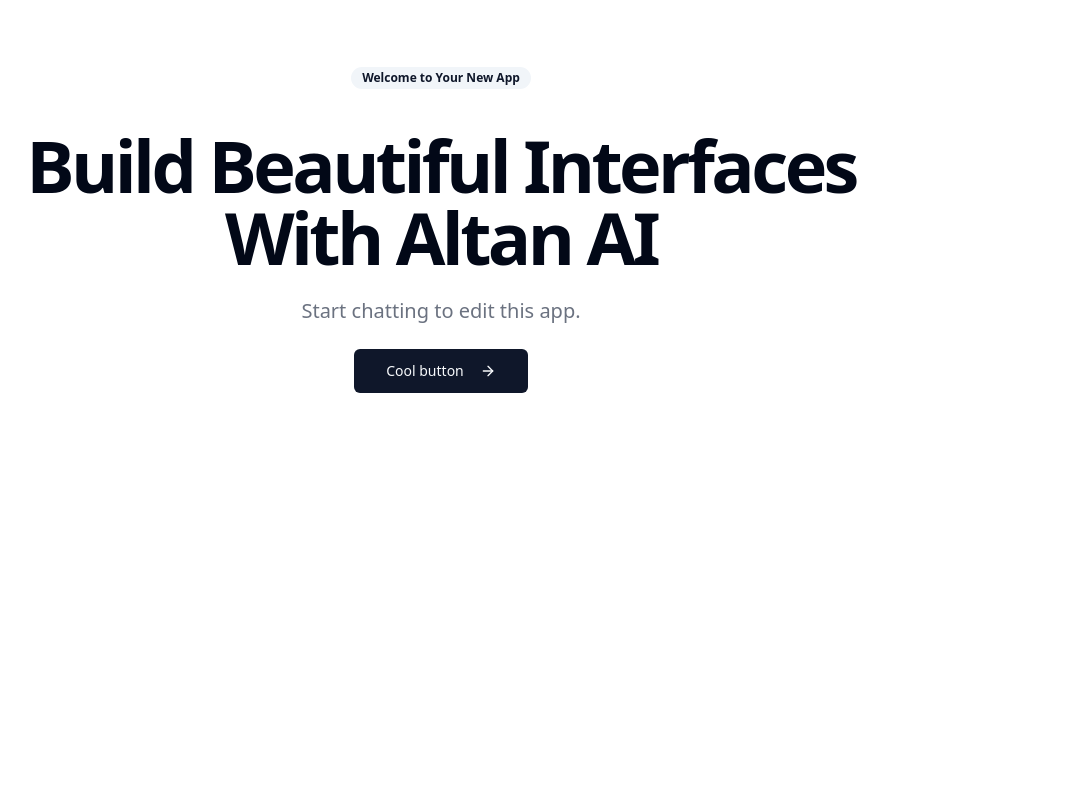
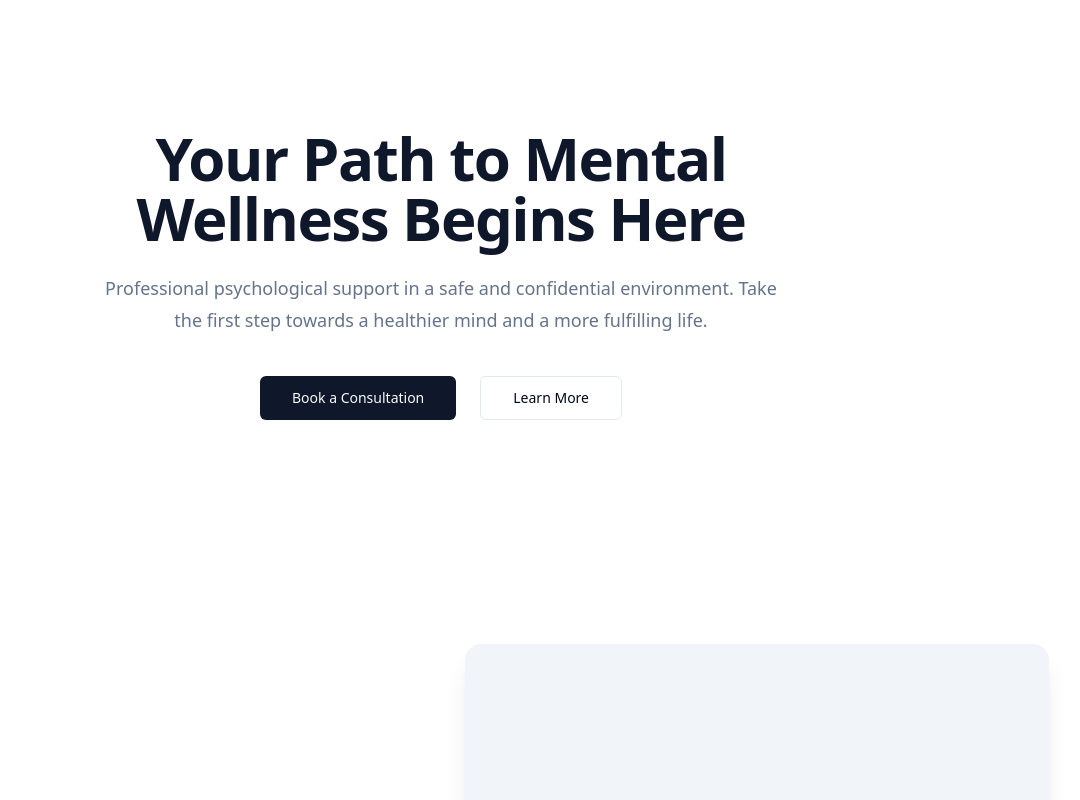
Before and after one commit to altanlabs/c8e389-my-app, a React (Vite) app: page / in a window 1280 px wide. Shown: the whole page, without its empty margins (199-1279 px from the left). Built offline with nearby package versions, Linux system fonts and the light colour scheme; what @radix-ui/themes would draw is missing.

Commit message:
New commit

```diff
--- /dev/null
+++ b/src/components/blocks/about-section.tsx
@@ -0,0 +1,47 @@
+import { Card, CardContent } from "@/components/ui/card";
+
+export function AboutSection() {
+  return (
+    <section className="py-24">
+      <div className="mx-auto max-w-7xl px-6 lg:px-8">
+        <div className="grid grid-cols-1 lg:grid-cols-2 gap-12 items-center">
+          <div>
+            <h2 className="text-3xl font-bold tracking-tight sm:text-4xl text-primary mb-6">
+              Dr. Sarah Johnson
+            </h2>
+            <div className="space-y-4 text-muted-foreground">
+              <p>
+                With over 15 years of experience in clinical psychology, I am dedicated to helping individuals navigate life's challenges and achieve emotional well-being.
+              </p>
+              <p>
+                My approach combines evidence-based techniques with compassionate care, creating a safe space for healing and growth.
+              </p>
+            </div>
+            <div className="mt-8 grid grid-cols-1 md:grid-cols-2 gap-4">
+              <Card className="border-none bg-muted">
+                <CardContent className="pt-6">
+                  <div className="text-2xl font-bold text-primary mb-2">15+</div>
+                  <div className="text-sm text-muted-foreground">Years Experience</div>
+                </CardContent>
+              </Card>
+              <Card className="border-none bg-muted">
+                <CardContent className="pt-6">
+                  <div className="text-2xl font-bold text-primary mb-2">1000+</div>
+                  <div className="text-sm text-muted-foreground">Clients Helped</div>
+                </CardContent>
+              </Card>
+            </div>
+          </div>
+          <div className="relative">
+            <div className="aspect-[4/5] rounded-2xl bg-muted object-cover shadow-xl">
+              {/* Placeholder for psychologist image */}
+              <div className="absolute inset-0 flex items-center justify-center text-muted-foreground">
+                Professional Photo
+              </div>
+            </div>
+          </div>
+        </div>
+      </div>
+    </section>
+  );
+}
--- /dev/null
+++ b/src/components/blocks/contact-section.tsx
@@ -0,0 +1,67 @@
+import { Button } from "@/components/ui/button";
+import { Card, CardContent } from "@/components/ui/card";
+import { Input } from "@/components/ui/input";
+import { Textarea } from "@/components/ui/textarea";
+
+export function ContactSection() {
+  return (
+    <section className="py-24 bg-muted/50">
+      <div className="mx-auto max-w-7xl px-6 lg:px-8">
+        <div className="mx-auto max-w-2xl text-center mb-16">
+          <h2 className="text-3xl font-bold tracking-tight sm:text-4xl text-primary">
+            Get in Touch
+          </h2>
+          <p className="mt-4 text-lg text-muted-foreground">
+            Take the first step towards better mental health
+          </p>
+        </div>
+        <div className="grid grid-cols-1 lg:grid-cols-2 gap-12">
+          <Card className="border-none shadow-lg">
+            <CardContent className="p-6">
+              <form className="space-y-6">
+                <div className="space-y-2">
+                  <Input placeholder="Your Name" />
+                </div>
+                <div className="space-y-2">
+                  <Input type="email" placeholder="Email Address" />
+                </div>
+                <div className="space-y-2">
+                  <Input placeholder="Phone Number" />
+                </div>
+                <div className="space-y-2">
+                  <Textarea placeholder="Your Message" className="min-h-[150px]" />
+                </div>
+                <Button className="w-full">Send Message</Button>
+              </form>
+            </CardContent>
+          </Card>
+          <div className="space-y-8">
+            <div>
+              <h3 className="text-lg font-semibold mb-4">Office Location</h3>
+              <p className="text-muted-foreground">
+                123 Therapy Street<br />
+                Suite 456<br />
+                New York, NY 10001
+              </p>
+            </div>
+            <div>
+              <h3 className="text-lg font-semibold mb-4">Contact Information</h3>
+              <div className="space-y-2 text-muted-foreground">
+                <p>Phone: (555) 123-4567</p>
+                <p>Email: contact@drjohnson.com</p>
+              </div>
+            </div>
+            <div>
+              <h3 className="text-lg font-semibold mb-4">Office Hours</h3>
+              <div className="space-y-2 text-muted-foreground">
+                <p>Monday - Friday: 9:00 AM - 7:00 PM</p>
+                <p>Saturday: 10:00 AM - 4:00 PM</p>
+                <p>Sunday: Closed</p>
+              </div>
+            </div>
+          </div>
+        </div>
+      </div>
+    </section>
+  );
+}
--- /dev/null
+++ b/src/components/blocks/hero-section.tsx
@@ -0,0 +1,27 @@
+import { Button } from "@/components/ui/button";
+
+export function HeroSection() {
+  return (
+    <div className="relative bg-background py-24 sm:py-32">
+      <div className="mx-auto max-w-7xl px-6 lg:px-8">
+        <div className="mx-auto max-w-2xl text-center">
+          <h1 className="text-4xl font-bold tracking-tight text-primary sm:text-6xl">
+            Your Path to Mental Wellness Begins Here
+          </h1>
+          <p className="mt-6 text-lg leading-8 text-muted-foreground">
+            Professional psychological support in a safe and confidential environment.
+            Take the first step towards a healthier mind and a more fulfilling life.
+          </p>
+          <div className="mt-10 flex items-center justify-center gap-x-6">
+            <Button size="lg">
+              Book a Consultation
+            </Button>
+            <Button variant="outline" size="lg">
+              Learn More
+            </Button>
+          </div>
+        </div>
+      </div>
+    </div>
+  );
+}
--- /dev/null
+++ b/src/components/blocks/services-section.tsx
@@ -0,0 +1,56 @@
+import { Card, CardContent, CardDescription, CardHeader, CardTitle } from "@/components/ui/card";
+
+const services = [
+  {
+    title: "Individual Therapy",
+    description: "One-on-one sessions tailored to your unique needs and goals.",
+    icon: "🤝",
+  },
+  {
+    title: "Couples Counseling",
+    description: "Build stronger relationships through effective communication and understanding.",
+    icon: "💑",
+  },
+  {
+    title: "Anxiety Treatment",
+    description: "Learn effective strategies to manage and overcome anxiety.",
+    icon: "🧘‍♀️",
+  },
+  {
+    title: "Depression Support",
+    description: "Find your way back to joy and purpose with professional guidance.",
+    icon: "🌅",
+  },
+];
+
+export function ServicesSection() {
+  return (
+    <section className="py-24 bg-muted/50">
+      <div className="mx-auto max-w-7xl px-6 lg:px-8">
+        <div className="mx-auto max-w-2xl text-center mb-16">
+          <h2 className="text-3xl font-bold tracking-tight sm:text-4xl text-primary">
+            Services Offered
+          </h2>
+          <p className="mt-4 text-lg text-muted-foreground">
+            Professional psychological services tailored to your needs
+          </p>
+        </div>
+        <div className="grid grid-cols-1 md:grid-cols-2 lg:grid-cols-4 gap-6">
+          {services.map((service) => (
+            <Card key={service.title} className="border-none shadow-lg">
+              <CardHeader>
+                <div className="text-4xl mb-4">{service.icon}</div>
+                <CardTitle>{service.title}</CardTitle>
+              </CardHeader>
+              <CardContent>
+                <CardDescription className="text-base">
+                  {service.description}
+                </CardDescription>
+              </CardContent>
+            </Card>
+          ))}
+        </div>
+      </div>
+    </section>
+  );
+}
--- a/src/pages/index.tsx
+++ b/src/pages/index.tsx
@@ -1,37 +1,15 @@
-import { Badge } from "@/components/ui/badge"
-import { Button } from "@/components/ui/button"
-import { motion } from "framer-motion"
-import { ArrowRight } from "lucide-react"
-import { useNavigate } from "react-router-dom"
-
+import { HeroSection } from "@/components/blocks/hero-section";
+import { ServicesSection } from "@/components/blocks/services-section";
+import { AboutSection } from "@/components/blocks/about-section";
+import { ContactSection } from "@/components/blocks/contact-section";
 
 export default function IndexPage() {
-  const navigate = useNavigate()
-
   return (
-    <div className="container mx-auto px-4 py-16 space-y-32">
-      {/* Hero Section */}
-      <motion.section
-        className="text-center space-y-6"
-        initial={{ opacity: 0 }}
-        animate={{ opacity: 1 }}
-        transition={{ duration: 0.8 }}
-      >
-        <Badge variant="secondary" className="mb-4">
-          Welcome to Your New App
-        </Badge>
-        <h1 className="text-4xl font-bold tracking-tighter sm:text-5xl md:text-6xl lg:text-7xl">
-          Build Beautiful Interfaces
-          <br />
-          With Altan AI
-        </h1>
-        <p className="mx-auto max-w-[700px] text-gray-500 md:text-xl dark:text-gray-400">
-          Start chatting to edit this app.
-        </p>
-        <Button size="lg" className="mt-4" onClick={() => navigate('/')}>
-          Cool button <ArrowRight className="ml-2 h-4 w-4" />
-        </Button>
-      </motion.section>
-    </div>
-  )
+    <main className="min-h-screen">
+      <HeroSection />
+      <AboutSection />
+      <ServicesSection />
+      <ContactSection />
+    </main>
+  );
 }
```
